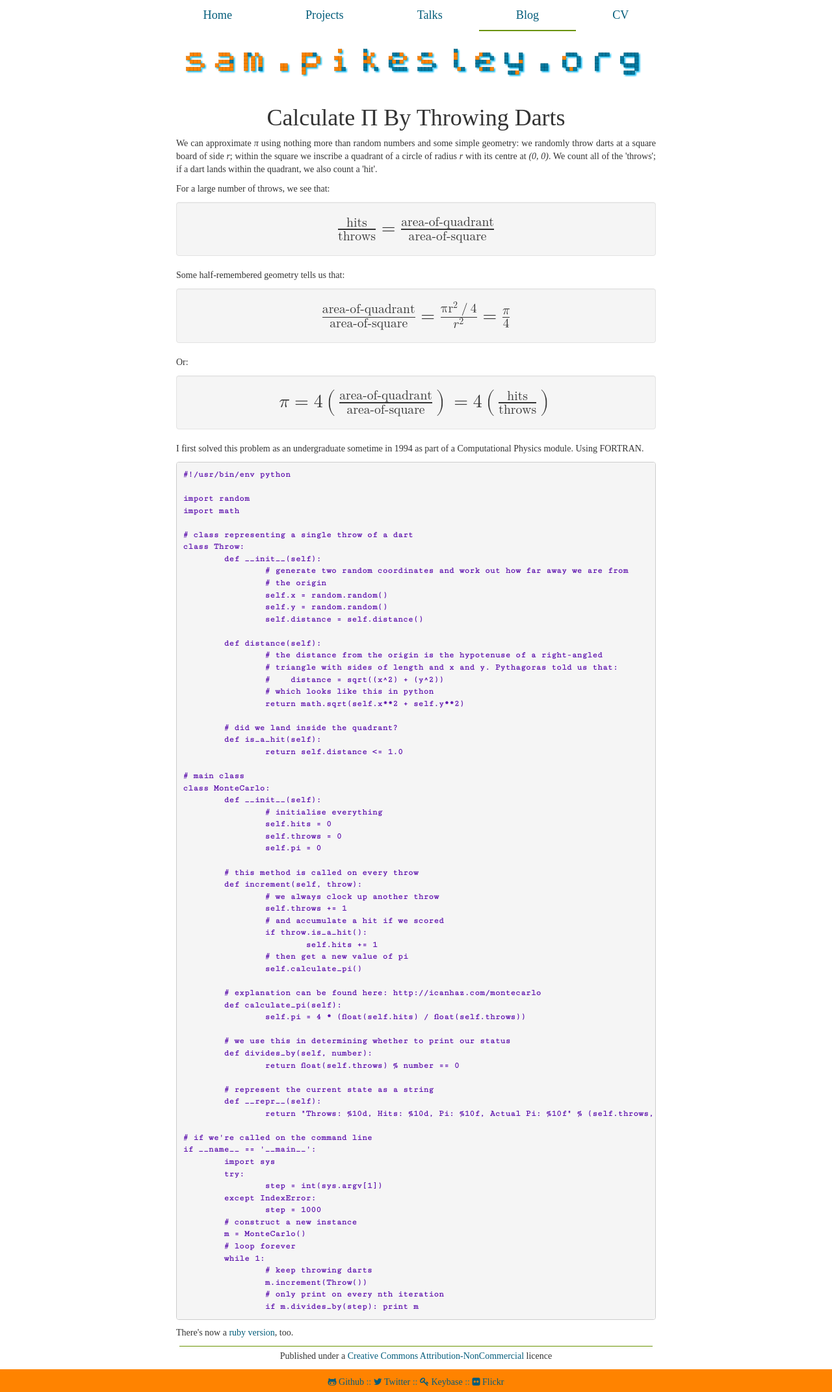
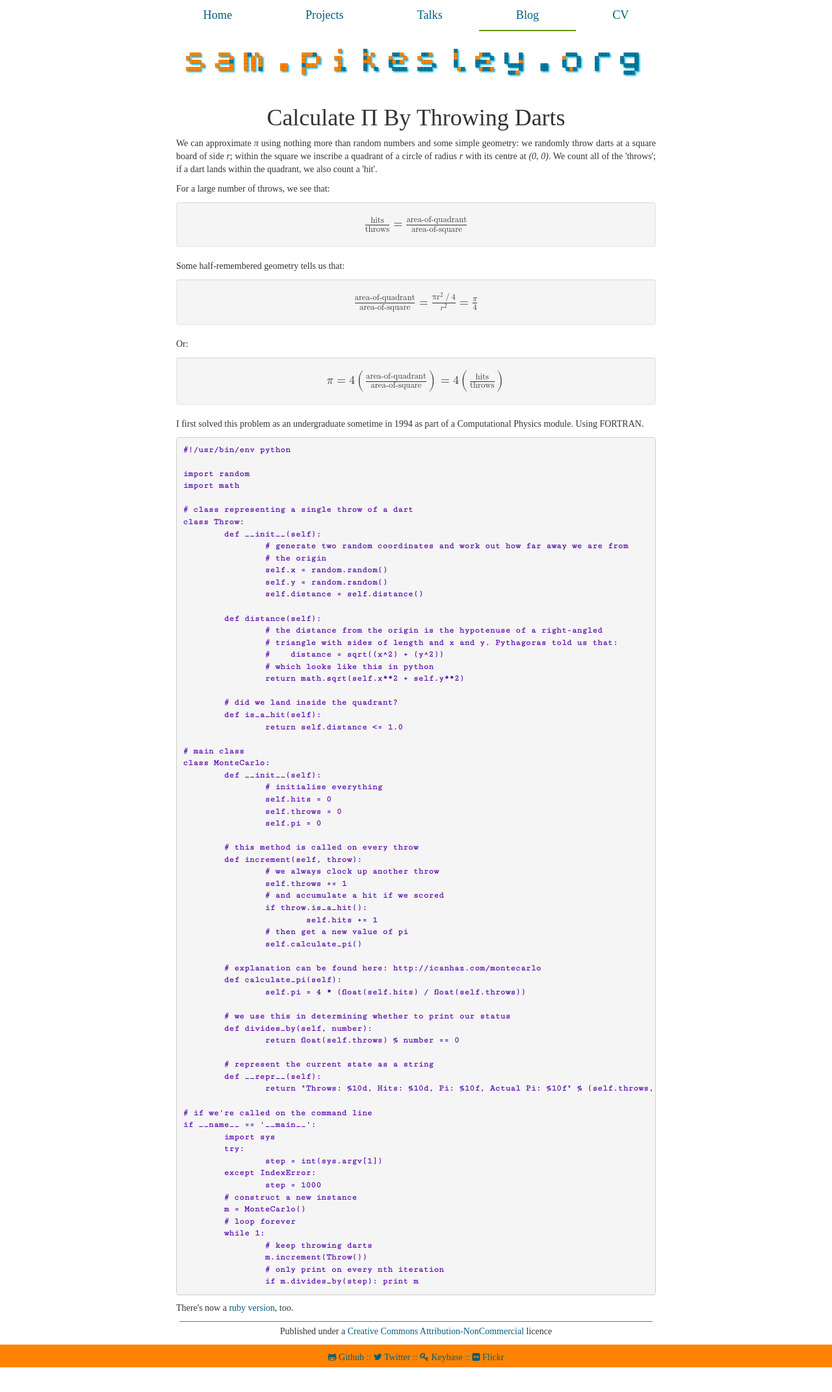
Before and after one commit to pikesley/pikesley.github.io, a Jekyll site: the page built from blog/_posts/2010-08-12-calculate-π-by-throwing-darts.markdown, in a window 1280 px wide. Shown: the whole page at 65% size. Built offline with Jekyll 4.4.1, drawn with Linux system fonts in a browser that asks for light colours; nearby versions of some CDN libraries; some web fonts are replaced; a style sheet for code colours, icons or effects is not loaded; after the commit the page ends 2105 px from its top, so only the background shows below that.

Commit message:
Scale MathML text
Fixes #37

```diff
--- a/css/styles.scss
+++ b/css/styles.scss
@@ -58,7 +58,7 @@ h1 {
 
 .maths {
   @extend .well;
-  font-size: 2em;
+  font-size: $font-large;
   text-align: center;
 }
 
```
